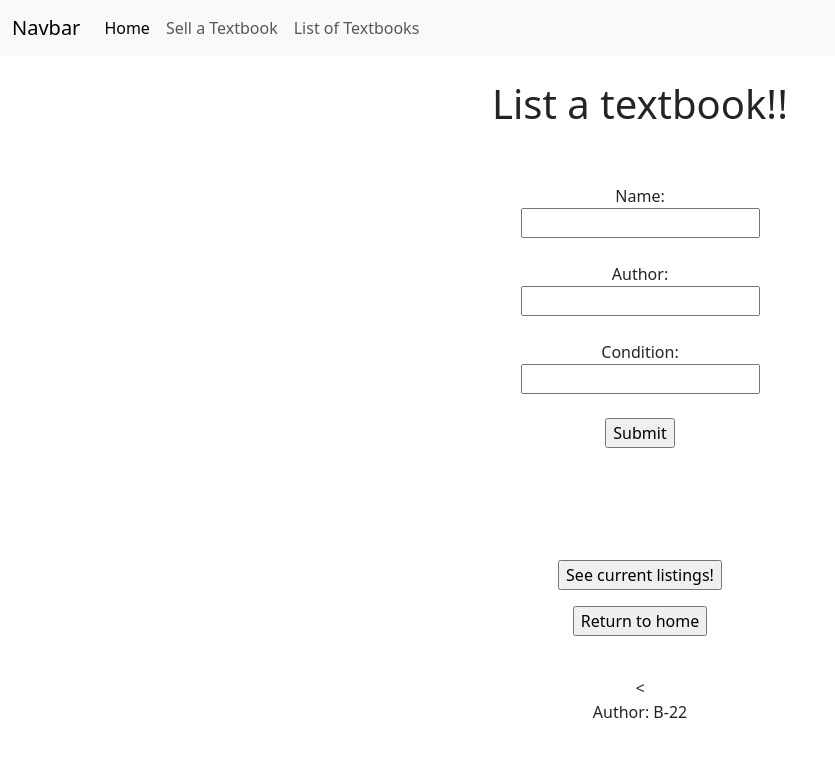
After one commit to Aparson13/Book-Exchange-App, a Django app: page /sell/ in a window 1280 px wide. The commit adds this page. Shown: the top 757 px of the page, without its empty margins (0-835 px from the left). Run offline with Django 4.2, Linux system fonts and the light colour scheme; parts of the project's set-up code (start-up, migrations or seed data) failed here and were passed over; some libraries are stand-ins or nearby versions.

Commit message:
Adding create a textbook listing

```diff
--- a/BookExchange/urls.py
+++ b/BookExchange/urls.py
@@ -4,6 +4,8 @@ from django.views.generic import TemplateView
 from django.contrib.auth.views import LogoutView
 from django.contrib.auth.views import LoginView
 from .views import ListTextbooksView
+from .views import SellTextbooksView
+from .views import SellTextbooksWrite
 
 urlpatterns = [
    path('', TemplateView.as_view(template_name="index.html")),
@@ -11,5 +13,7 @@ urlpatterns = [
    path('accounts/', include('allauth.urls')),
    path('login/', LoginView.as_view(template_name='users/login.html'), name="login"),
    path('logout', LogoutView.as_view()),
-   path('textbooks/', ListTextbooksView.as_view(), name="textbooks-all")
+   path('textbooks/', ListTextbooksView.as_view(), name="textbooks-all"),
+   path('write/', SellTextbooksWrite, name="write-textbooks"),
+   path('sell/', SellTextbooksView.as_view(), name="sell-textbooks")
 ]
--- a/BookExchange/views.py
+++ b/BookExchange/views.py
@@ -1,7 +1,11 @@
+from asyncio.windows_events import NULL
 from django.http import HttpResponse
+from django.http import HttpResponseRedirect
 from django.shortcuts import render
+from django.urls import reverse
 
 from rest_framework import generics
+from django.views import generic
 from .models import Textbooks
 from .serializers import TextbooksSerializer
 
@@ -12,3 +16,15 @@ def index(request):
 class ListTextbooksView(generics.ListAPIView):
     queryset = Textbooks.objects.all()
     serializer_class = TextbooksSerializer
+
+class SellTextbooksView(generic.ListView):
+    template_name = 'SellTextbooks.html'
+    model = Textbooks
+
+def SellTextbooksWrite(request):
+    nameR = request.POST.get('name')
+    authorR = request.POST.get('author')
+    conditionR = request.POST.get('condition')
+    test = Textbooks(name = nameR, author = authorR, condition = conditionR)
+    test.save()
+    return HttpResponseRedirect(reverse('textbooks-all'))
--- /dev/null
+++ b/templates/SellTextbooks.html
@@ -0,0 +1,79 @@
+{% load bootstrap5 %}
+{% bootstrap_css %}
+{% bootstrap_javascript %}
+{% bootstrap_messages %}
+{% load static %}
+
+<nav class="navbar navbar-expand-lg navbar-light bg-light">
+    <div class="container-fluid">
+        <a class="navbar-brand" href="#">Navbar</a>
+        <button class="navbar-toggler" type="button" data-bs-toggle="collapse" data-bs-target="#navbarNav" aria-controls="navbarNav" aria-expanded="false" aria-label="Toggle navigation">
+            <span class="navbar-toggler-icon"></span>
+        </button>
+        <div class="collapse navbar-collapse" id="navbarNav">
+            <ul class="navbar-nav">
+                <li class="nav-item">
+                    <a class="nav-link active" aria-current="page" href="/">Home</a>
+                </li>
+                <li class="nav-item">
+                    <a class="nav-link" href="/sell/">Sell a Textbook</a>
+                </li>
+                <li class="nav-item">
+                    <a class="nav-link" href="/textbooks/">List of Textbooks</a>
+                </li>
+
+            </ul>
+        </div>
+    </div>
+</nav>
+
+<center>
+    <br />
+    <h1>List a textbook!!</h1>
+
+    <br /> <br />
+
+    <form action="/write/" method="post">
+        {%csrf_token %}
+
+
+        Name:<br> <input type="text" name="name">
+        <br> <br />
+        Author:<br> <input type="text" name="author">
+        <br> <br />
+        Condition:<br> <input type="text" name="condition">
+        {% buttons %}
+        <br /> <br />
+        <input type="submit" value="Submit">
+        {% endbuttons %}
+
+    </form>
+    <br />
+    <br />
+    <br />
+    <br />
+
+
+    <form action="/textbooks/">
+        {%csrf_token %}
+        {% buttons %}
+        <input type="submit" value="See current listings!">
+        {% endbuttons %}
+
+    </form>
+    <form action="/home/">
+        {%csrf_token %}
+        {% buttons %}
+        <input type="submit" value="Return to home">
+        {% endbuttons %}
+
+    </form>
+
+    <br />
+
+
+    <footer>
+        <<p>Author: B-22</p>
+    </footer>
+
+</center>
--- a/templates/index.html
+++ b/templates/index.html
@@ -22,6 +22,9 @@
                 <ul class="navbar-nav">
                     <li class="nav-item">
                         <a class="nav-link active" aria-current="page" href="/">Home</a>
+                    </li>
+                    <li class="nav-item">
+                        <a class="nav-link" href="/sell/">Sell a Textbook</a>
                     </li>
                     <li class="nav-item">
                         <a class="nav-link" href="/textbooks/">List of Textbooks</a>
```
Also changed, not shown: BookExchange/migrations/0003_auto_20221021_1815.py (added), BookExchange/migrations/0004_auto_20221021_1819.py (added), BookExchange/serializers.py (line endings or trailing spaces), db.sqlite3.
